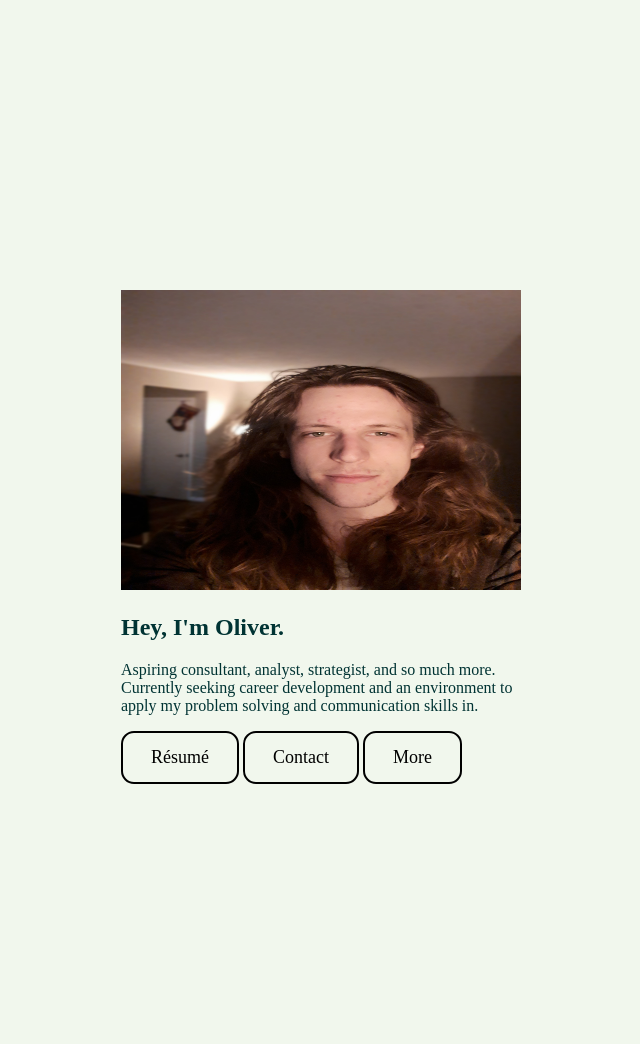
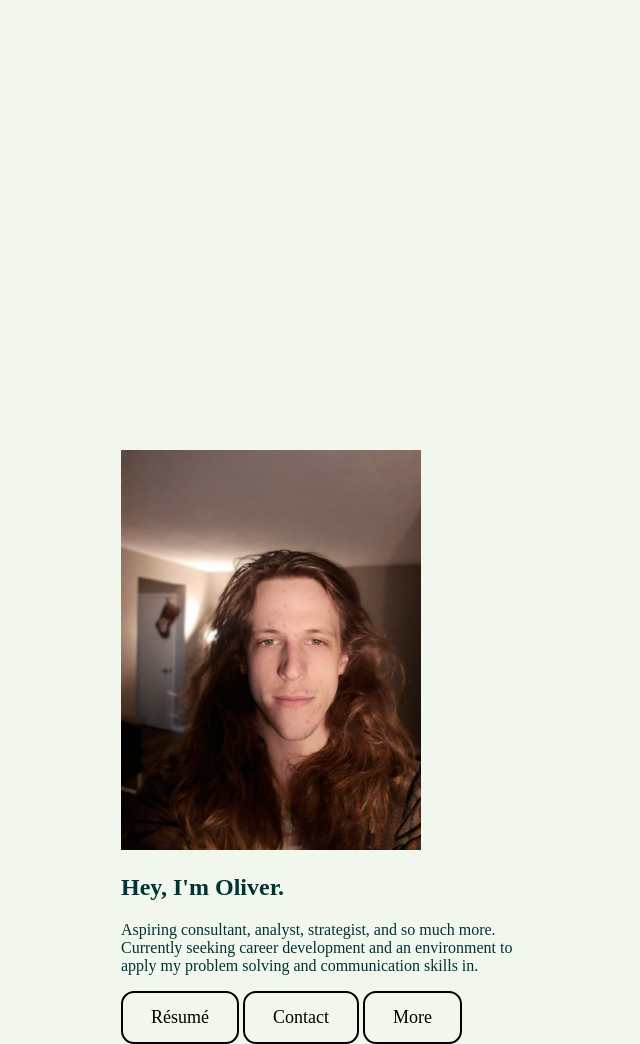
Before and after one commit to allofher/allofher.github.io, a Jekyll site: the page index.html, which Jekyll copies as it is, in a window 1280 px wide. Shown: the whole page, without its empty margins (519-1159 px from the left). Built offline with Jekyll 4.4.1, drawn with Linux system fonts in a browser that asks for light colours; before the commit the page ends 900 px from its top, so only the background shows below that.

Commit message:
Update index.html

```diff
--- a/index.html
+++ b/index.html
@@ -46,7 +46,6 @@
 				left: 50%;
 				margin-right: -50%;
 				transform: translate(-50%, -50%)
-				height: 20em;
 				margin-top: -10em;
 				width: 400px;
 				word-wrap: break-word;
@@ -59,7 +58,7 @@
 		</head>
 
 		<section>
-			<img src="/files/me.jpg.jpg" alt="Me" width="400" height="300">
+			<img src="/files/me.jpg.jpg" alt="Me" width="300" height="400">
 			<h1>Hey, I'm Oliver.</h1>
 			<p>Aspiring consultant, analyst, strategist, and so much more. Currently seeking career development and an environment to apply my problem solving and communication skills in.</p>
 			<a href="/files/Oxton Resume.pdf" class="button">Résumé</a>
```
